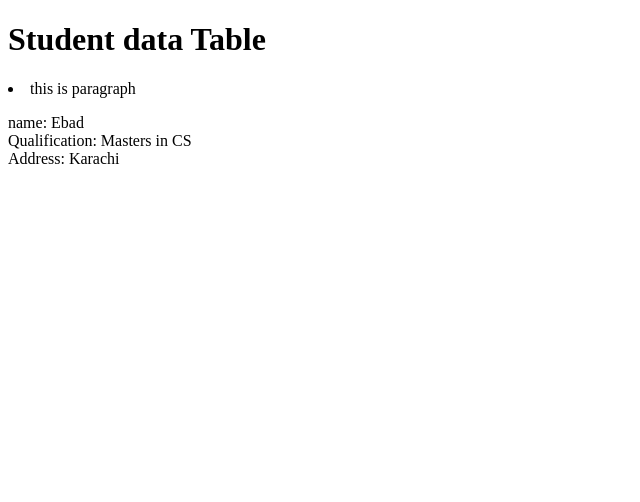
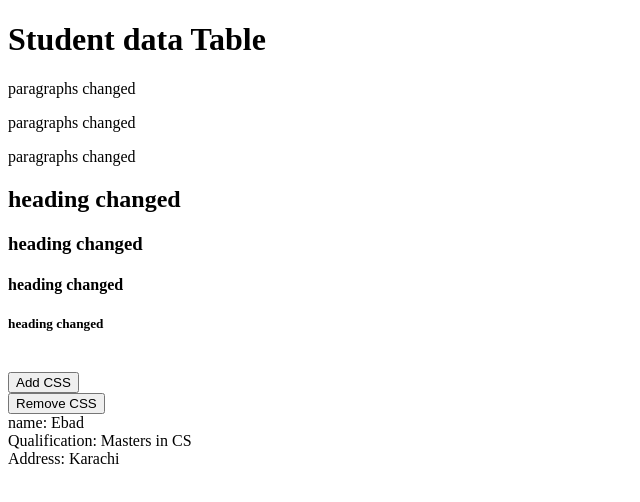
Before and after one commit to Ebad-uddin/202409B-classwork, a plain HTML site: page javascript lecture/index.html in a window 1280 px wide. Shown: the whole page, without its empty margins (0-640 px from the left). Drawn offline with Linux system fonts and the light colour scheme.

Commit message:
dom lecture

```diff
--- a/javascript lecture/index.html
+++ b/javascript lecture/index.html
@@ -27,8 +27,19 @@
 <h1 id="heading">Student data Table </h1>
 <p id="para">Lorem ipsum dolor sit amet consectetur, adipisicing elit. Exercitationem veritatis animi veniam, distinctio velit aut maxime voluptatum dolorem suscipit repellendus.</p>
 
+<p id="para">Lorem ipsum dolor sit amet consectetur, adipisicing elit. Exercitationem veritatis animi veniam, distinctio velit aut maxime voluptatum dolorem suscipit repellendus.</p>
 
+<p id="para">Lorem ipsum dolor sit amet consectetur, adipisicing elit. Exercitationem veritatis animi veniam, distinctio velit aut maxime voluptatum dolorem suscipit repellendus.</p>
 
+<h2 class="head">heading - 2</h2>
+<h3 class="head">heading - 2</h3>
+<h4 class="head">heading - 2</h4>
+<h5 class="head">heading - 2</h5>
+<br>
+<button id="btn1">Add CSS</button>
+<br>
+<button id="btn2">Remove CSS</button>
+<br>
 
 
 
--- a/javascript lecture/js/script.js
+++ b/javascript lecture/js/script.js
@@ -258,3 +258,47 @@ console.log(paragraph);
 
 let list = document.getElementById('list');
 console.log(list)
+
+// getElementsByClassName()
+
+let headings = document.getElementsByClassName('head');
+console.log(headings)
+
+
+console.log(headings.length)
+
+
+for(let i = 0; i < headings.length; i++){
+    headings[i].innerText = "heading changed";
+}
+
+
+// getElementsByTagName()
+
+let paras = document.getElementsByTagName('p');
+console.log(typeof paras)
+
+
+for(let j = 0; j < paras.length; j++){
+    paras[j].innerText = "paragraphs changed";
+}
+
+
+
+ let heading =  document.getElementById('heading')
+
+
+let button1 = document.getElementById('btn1');
+let button2 = document.getElementById('btn2');
+
+button1.addEventListener('click', function(){
+ heading.style.backgroundColor = "red"
+heading.style.color = "white"
+heading.style.border = "2px solid black"
+})
+
+button2.addEventListener('click', function(){
+ heading.style.backgroundColor = ""
+heading.style.color = ""
+heading.style.border = ""
+})
```
